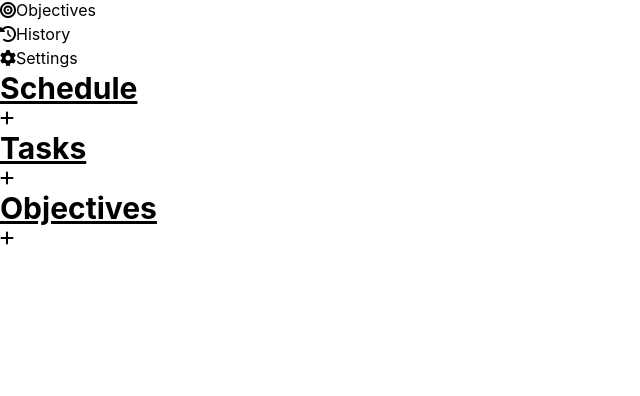
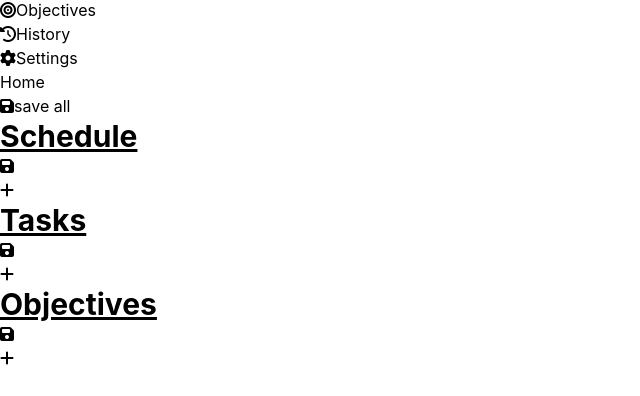
Before and after one commit to cristian-ves/routine-app, a React (Vite) app: page /welcome/ in a window 1280 px wide. Both pictures are taken after typing "Sample" into the empty fields and a click on the button 256 px from the left and 132 px from the top of the page. Shown: the part 170-566 px from the top of the page, without its empty margins (0-640 px from the left). Built offline with nearby package versions, Linux system fonts and the light colour scheme.

Commit message:
saving all in the localstorage

```diff
--- a/src/hooks/index.js
+++ b/src/hooks/index.js
@@ -5,3 +5,4 @@ export * from './useListItemObjective'
 export * from './useRoutineStore'
 export * from './useUserStore'
 export * from './useform'
+export * from './useSave'
--- a/src/hooks/useRoutineStore.js
+++ b/src/hooks/useRoutineStore.js
@@ -1,6 +1,6 @@
 import { useEffect } from 'react';
 import { useDispatch, useSelector } from 'react-redux'
-import { onAddEvent, onAddTask, onAddObjective, onAddDay, onEditEvent, onDeleteEvent, onEditTask, onDeleteTask, onEditObjective, onDeleteObjective, onLoadEvents } from '../store';
+import { onAddEvent, onAddTask, onAddObjective, onAddDay, onEditEvent, onDeleteEvent, onEditTask, onDeleteTask, onEditObjective, onDeleteObjective, onLoadEvents, onLoadTasks, onLoadObjectives } from '../store';
 
 
 export const useRoutineStore = () => {
@@ -23,6 +23,8 @@ export const useRoutineStore = () => {
 	const deleteObjective = id => dispatch(onDeleteObjective(id));
 
 	const loadEvents = events => dispatch(onLoadEvents(events));
+	const loadTasks = events => dispatch(onLoadTasks(events));
+	const loadObjectives = events => dispatch(onLoadObjectives(events));
 
 
 
@@ -47,7 +49,9 @@ export const useRoutineStore = () => {
 		deleteTask,
 		deleteObjective,
 
-		loadEvents
+		loadEvents,
+		loadTasks,
+		loadObjectives
 
 	}
 }
--- /dev/null
+++ b/src/hooks/useSave.js
@@ -0,0 +1,39 @@
+import { useRoutineStore, useUserStore } from './';
+
+export const useSave = () => {
+	// A hook to handle the save in the database if the user is not logged and in the database if is logged
+
+	const { events, tasks, objectives } = useRoutineStore();
+	const { uid } = useUserStore();
+
+	const handleSaveTasks = () => {
+		if (!uid) {
+			localStorage.setItem('tasks', JSON.stringify(tasks));
+		} else {
+			// save events in backend
+		}
+	}
+
+	const handleSaveObjectives = () => {
+		if (!uid) {
+			localStorage.setItem('objectives', JSON.stringify(objectives));
+		} else {
+			// save events in backend
+		}
+	}
+
+	const handleSaveEvents = () => {
+		if (!uid) {
+			localStorage.setItem('events', JSON.stringify(events));
+		} else {
+			// save events in backend
+		}
+	}
+
+	return {
+		handleSaveEvents,
+		handleSaveTasks,
+		handleSaveObjectives,
+	}
+
+}
--- a/src/routine/pages/Home.jsx
+++ b/src/routine/pages/Home.jsx
@@ -1,9 +1,25 @@
 import { Schedule, Tasks, Objectives } from '..';
+import { useSave } from '../../hooks';
 
 export const Home = () => {
 
+	const { handleSaveEvents, handleSaveTasks, handleSaveObjectives } = useSave();
+
+	const saveAll = () => {
+		handleSaveEvents();
+		handleSaveTasks();
+		handleSaveObjectives();
+	}
+
 	return (
 		<>
+			<h1>Home</h1>
+			<button
+				onClick={saveAll}
+			>
+				<i className="fa-solid fa-floppy-disk"></i>
+			</button>
+			<span>save all</span>
 			<Schedule />
 			<Tasks />
 			<Objectives />
--- a/src/routine/pages/List.jsx
+++ b/src/routine/pages/List.jsx
@@ -1,10 +1,17 @@
 
 import { ListItem } from '../';
 
-export const List = ({ children, list, title, handleAddItem, hook }) => {
+export const List = ({ children, list, title, handleAddItem, hook, save }) => {
 	return (
 		<>
-			<h1 className="text-3xl font-bold underline">{title}</h1>
+			<div>
+				<h1 className="text-3xl font-bold underline">{title}</h1>
+				<button
+					onClick={save}
+				>
+					<i className="fa-solid fa-floppy-disk"></i>
+				</button>
+			</div>
 			<ul>
 
 				{
--- a/src/routine/pages/Objectives.jsx
+++ b/src/routine/pages/Objectives.jsx
@@ -1,11 +1,23 @@
 import { Slider } from '@mui/material';
+import { useEffect } from 'react';
 
-import { useRoutineStore, useListItemObjective } from '../../hooks/';
+import { useRoutineStore, useListItemObjective, useUserStore, useSave } from '../../hooks/';
 import { List } from './List';
 
 export const Objectives = () => {
 
-	const { objectives, addObjective } = useRoutineStore();
+	const { objectives, addObjective, loadObjectives } = useRoutineStore();
+	const { uid } = useUserStore();
+	const { handleSaveObjectives } = useSave();
+
+	useEffect(() => {
+		if (!uid) {
+			const objectives = JSON.parse(localStorage.getItem('objectives'));
+			Array.isArray(objectives) && loadObjectives(objectives);
+		} else {
+			//load objectives from backend
+		}
+	}, [])
 
 	const handleAddObjective = () => {
 		const id = new Date().getTime();
@@ -23,6 +35,7 @@ export const Objectives = () => {
 				hook={useListItemObjective}
 				list={objectives}
 				title='Objectives'
+				save={handleSaveObjectives}
 			>
 				{
 					(change, value) => {
--- a/src/routine/pages/Schedule.jsx
+++ b/src/routine/pages/Schedule.jsx
@@ -1,14 +1,27 @@
 
+import { useEffect } from 'react';
 import DatePicker from "react-datepicker";
 
-import { useRoutineStore, useListItemEvent } from '../../hooks/';
+import { useRoutineStore, useListItemEvent, useUserStore, useSave } from '../../hooks/';
 import { List } from './List';
 
 import "react-datepicker/dist/react-datepicker.css";
 
 export const Schedule = () => {
 
-	const { events, addEvent } = useRoutineStore();
+	const { handleSaveEvents } = useSave();
+	const { events, addEvent, loadEvents } = useRoutineStore();
+	const { uid } = useUserStore();
+
+
+	useEffect(() => {
+		if (!uid) {
+			const events = JSON.parse(localStorage.getItem('events'));
+			Array.isArray(events) && loadEvents(events)
+		} else {
+			//load events from backend
+		}
+	}, [])
 
 	const handleAddEvent = () => {
 		const id = new Date().getTime();
@@ -27,6 +40,7 @@ export const Schedule = () => {
 				hook={useListItemEvent}
 				list={events}
 				title='Schedule'
+				save={handleSaveEvents}
 			>
 				{(change, value) => {
 					return (
--- a/src/routine/pages/Tasks.jsx
+++ b/src/routine/pages/Tasks.jsx
@@ -1,10 +1,23 @@
 
-import { useRoutineStore, useListItemTask } from '../../hooks';
+import { useEffect } from 'react';
+
+import { useRoutineStore, useListItemTask, useUserStore, useSave } from '../../hooks';
 import { List } from './List';
 
 export const Tasks = () => {
 
-	const { tasks, addTask } = useRoutineStore();
+	const { tasks, addTask, loadTasks } = useRoutineStore();
+	const { uid } = useUserStore();
+	const { handleSaveTasks } = useSave();
+
+	useEffect(() => {
+		if (!uid) {
+			const tasks = JSON.parse(localStorage.getItem('tasks'));
+			Array.isArray(tasks) && loadTasks(tasks);
+		} else {
+			//load tasks from backend
+		}
+	}, [])
 
 	const handleAddEvent = () => {
 		addTask({
@@ -21,7 +34,7 @@ export const Tasks = () => {
 				hook={useListItemTask}
 				list={tasks}
 				title='Tasks'
-
+				save={handleSaveTasks}
 			>
 				{
 					(change, value) =>
--- a/src/routine/pages/Welcome.jsx
+++ b/src/routine/pages/Welcome.jsx
@@ -14,8 +14,6 @@ export const Welcome = () => {
 
 	const handleSubmit = (e) => {
 		e.preventDefault();
-		const events = JSON.parse(localStorage.getItem('events'));
-		loadEvents(events)
 		addUser({ displayName, uid: '' });
 	}
 
--- a/src/store/routine/routineSlice.js
+++ b/src/store/routine/routineSlice.js
@@ -186,6 +186,12 @@ export const routineSlice = createSlice({
 
 		onLoadEvents: (state, { payload }) => {
 			state.events = payload;
+		},
+		onLoadTasks: (state, { payload }) => {
+			state.tasks = payload;
+		},
+		onLoadObjectives: (state, { payload }) => {
+			state.objectives = payload;
 		}
 	}
 });
@@ -194,5 +200,5 @@ export const {
 	onAddDay, onAddEvent, onAddTask, onAddObjective,
 	onEditEvent, onEditTask, onEditObjective,
 	onDeleteEvent, onDeleteTask, onDeleteObjective,
-	onLoadEvents
+	onLoadEvents, onLoadTasks, onLoadObjectives
 } = routineSlice.actions;
```
Also changed, not shown: src/helpers/index.js (added).
